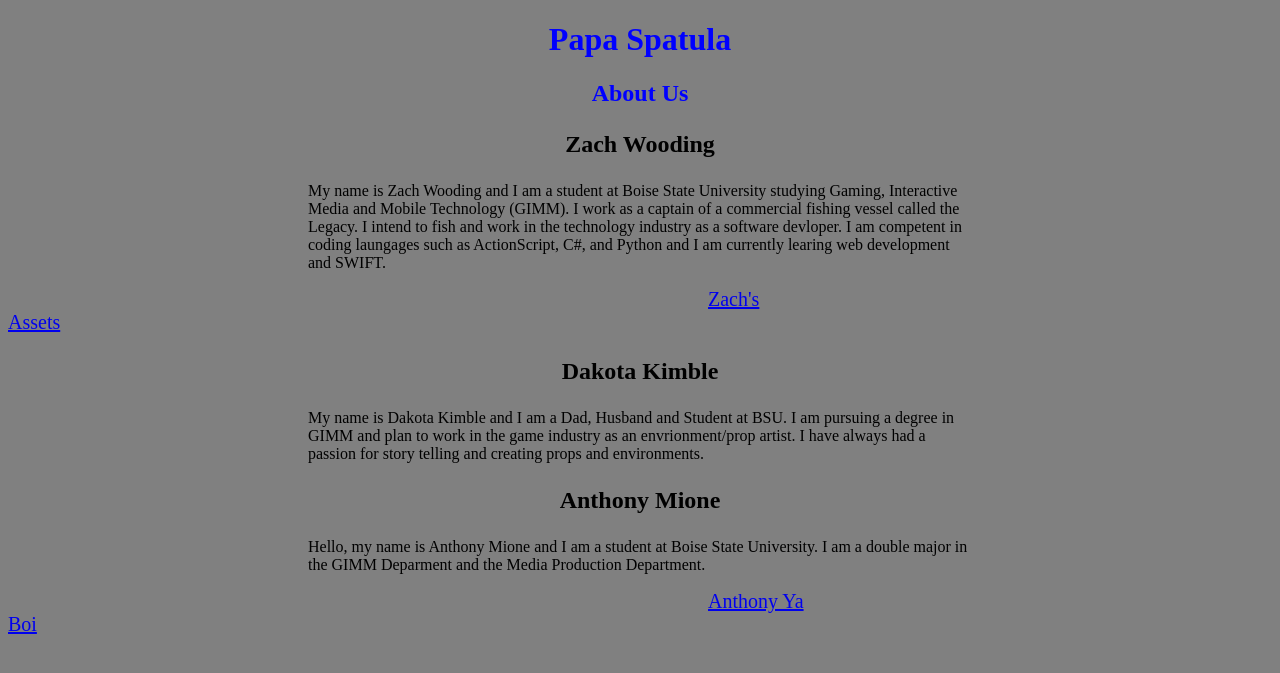
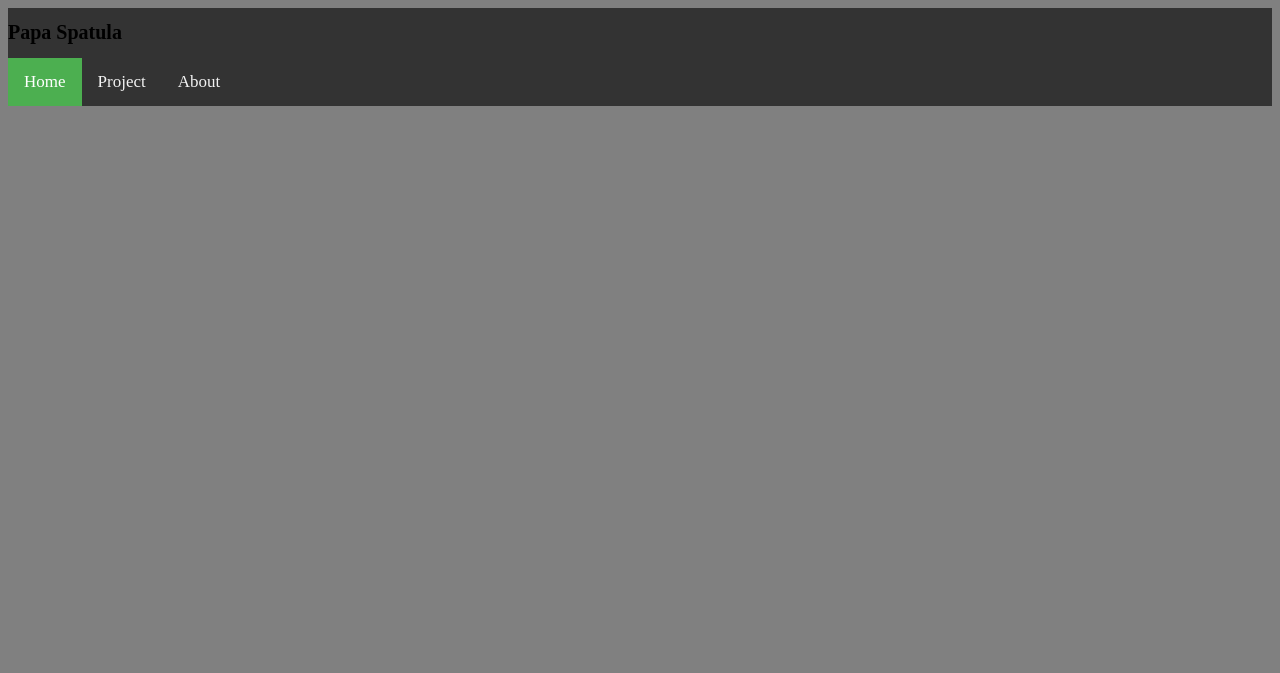
Before and after one commit to anthonymione/Papa-Spatula, a PHP site: page / in a window 1280 px wide. Shown: the top 673 px of the page. Run offline with PHP 8.4, Linux system fonts and the light colour scheme.

Commit message:
nav bar and made a about page and moved ehat was in index to that page

```diff
--- a/Anthony-Page.html
+++ b/Anthony-Page.html
@@ -1,8 +1,10 @@
 <!doctype html>
-<html class="background2">
+<html>
+	<div><img src="Images/alley.jpg" alt="Alley Background"></div>
 <head>
 <meta charset="utf-8">
 <title>Anthony-Page</title>
+	<h1 class="personal-name">Anthony Mione</h1>
 <link href="StyleSheet.css" rel="stylesheet" type="text/css">
 </head>
 
--- a/StyleSheet.css
+++ b/StyleSheet.css
@@ -25,10 +25,6 @@
 
 .background{
 	background: grey;
-}
-
-.background2{
-	background-image:url("Images/alley.jpg")
 }
 
 
@@ -59,3 +55,36 @@
 .download-column{
 	border: 1px solid rgba(0, 0, 0, 0.8);
 }
+
+/* Add a black background color to the top navigation */
+.topnav {
+  background-color: #333;
+  overflow: hidden;
+}
+
+/* Style the links inside the navigation bar */
+.topnav a {
+  float: left;
+  color: #f2f2f2;
+  text-align: center;
+  padding: 14px 16px;
+  text-decoration: none;
+  font-size: 17px;
+}
+
+/* Change the color of links on hover */
+.topnav a:hover {
+  background-color: #ddd;
+  color: black;
+}
+
+/* Add a color to the active/current link */
+.topnav a.active {
+  background-color: #4CAF50;
+  color: white;
+}
+
+.group-name{
+	text-align: left;
+	font-size: 20px;
+}
--- a/index.html
+++ b/index.html
@@ -1,34 +1,14 @@
 <!doctype html>
 <html class="background">
 <meta charset="utf-8">
-<title>Papa Spachula</title>
-
+<title>Papa-Spatula</title>
 <link href="StyleSheet.css" rel="stylesheet" type="text/css">
-  <style type="text/css">
-
-  </style>
 	<div>
-
-		<h1 class="page-header">Papa Spatula</h1>
-		<h2 class="page-header">About Us</h2>
-		<h3 class="name">Zach Wooding</h3>
-
-		<p class="bio-body">My name is Zach Wooding and I am a student at Boise State University studying Gaming, Interactive Media and Mobile Technology (GIMM). I work as a captain of a commercial fishing vessel called the Legacy. I intend to fish and work in the technology industry as a software devloper. I am competent in coding laungages such as ActionScript, C#, and Python and I am currently learing web development and SWIFT.
-		</p>
-
-		<a class="links" href="Zach-Page.html">Zach's Assets</a>
-
-
-		<h3 class="name">Dakota Kimble</h3>
-
-  		<p class="bio-body">My name is Dakota Kimble and I am a Dad, Husband and Student at BSU. I am pursuing a degree in GIMM and plan to work in the game industry as an envrionment/prop artist. I have always had a passion for story telling and creating props and environments.</p>
-
-
-		<h3 class="name">Anthony Mione</h3>
-		<p class="bio-body">Hello, my name is Anthony Mione and I am a student at Boise State University. I am a double major in the GIMM Deparment and the Media Production Department.</p>
-
-		<a class="links" href="Anthony-Page.html">Anthony Ya Boi</a>
-
-
+		<div class="topnav">
+			<h1 class="group-name">Papa Spatula</h1>
+  			<a class="active" href="index.html">Home</a>
+  			<a href="#newsProject-page.html">Project</a>
+  			<a href="About-Page.html">About</a>
+		</div>
 	</div>
 </html>
```
Also changed, not shown: About-Page.html (added, +36 -0 lines), Project-Page.html (added, +10 -0 lines).
